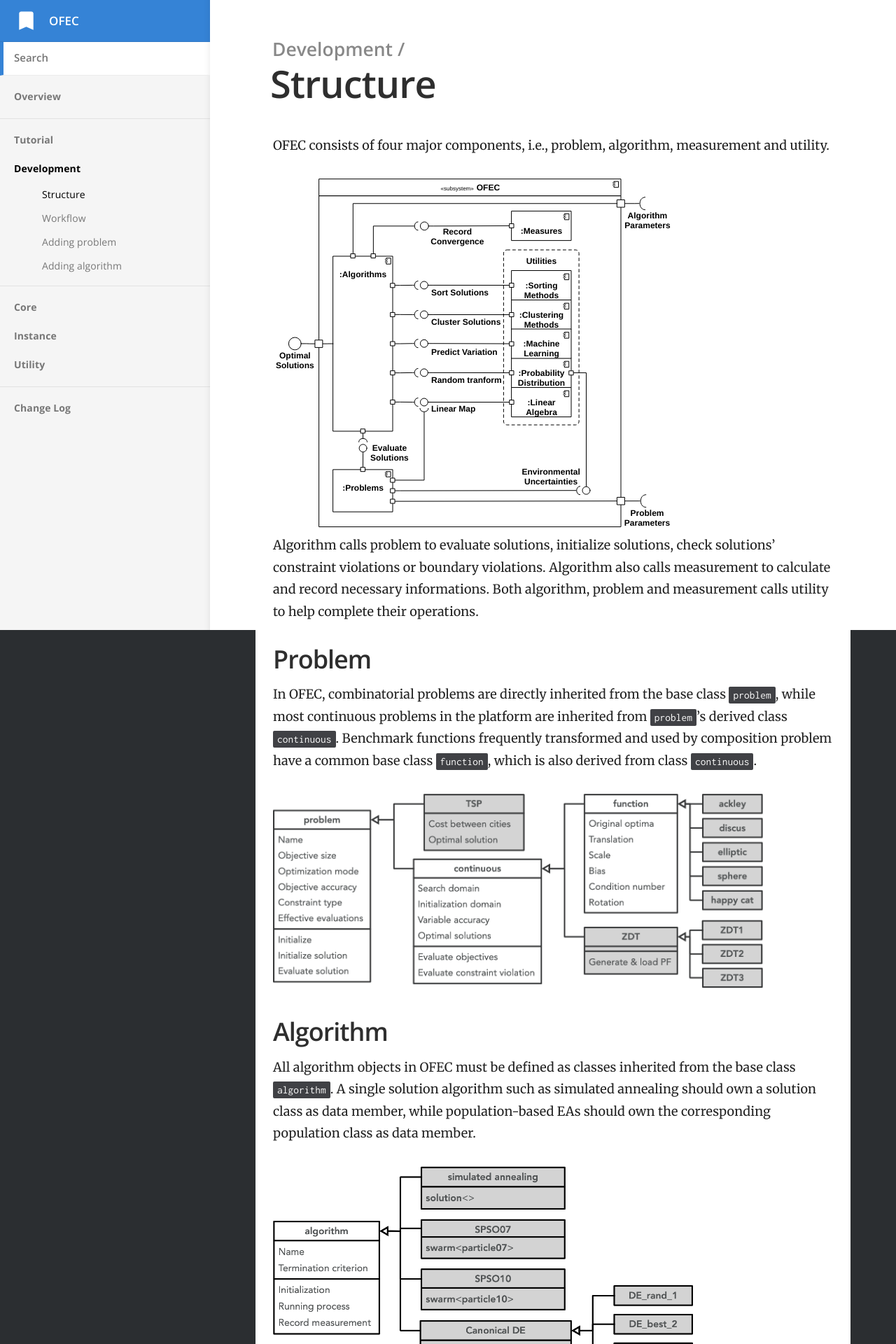
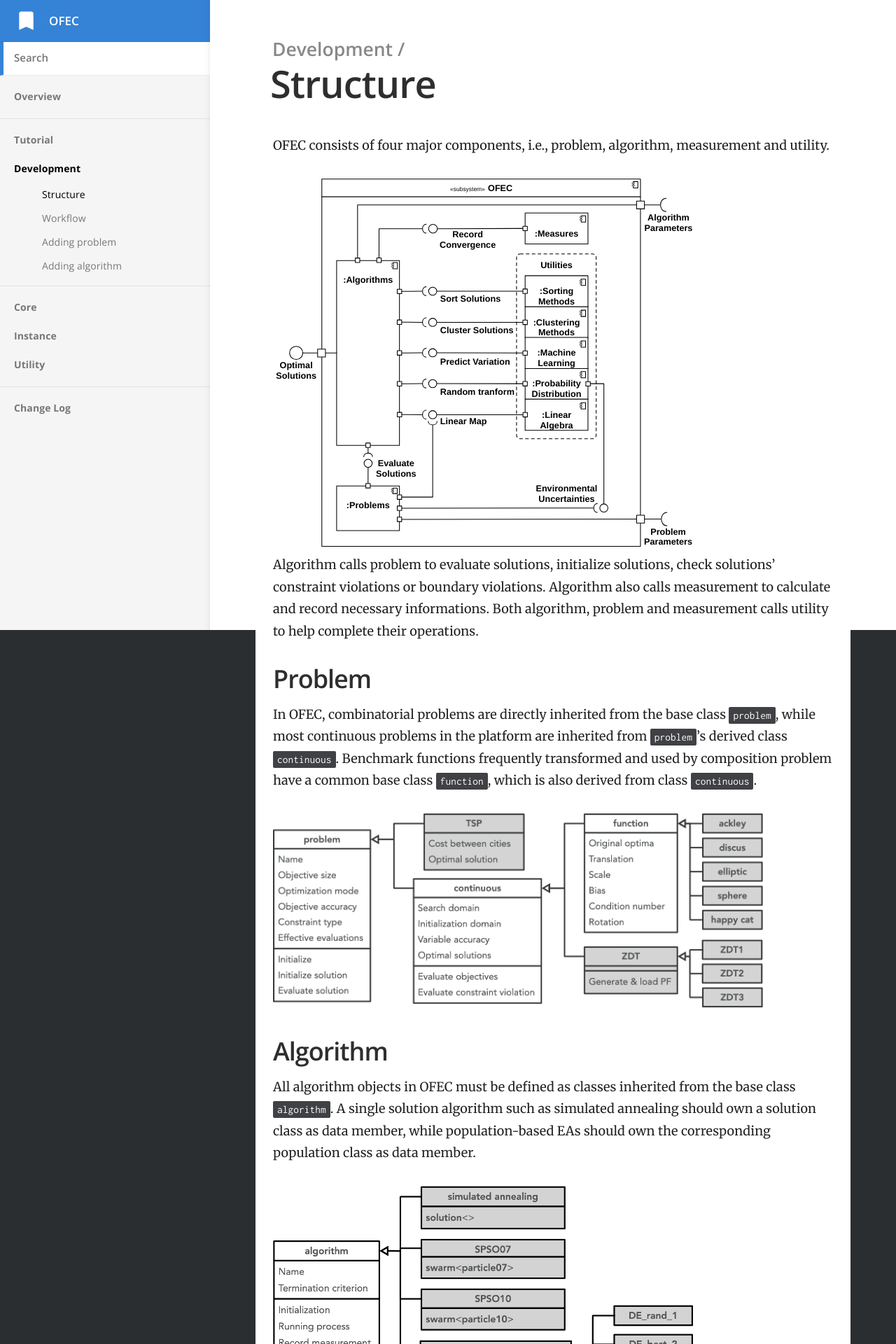
Before and after one commit to Changhe160/OFEC_Alpha_doc, a Jekyll site: the page built from _tutorials/Development/structure.md, in a window 1280 px wide. Shown: the top 1920 px of the page at 70% size. Built offline with Jekyll 4.4.1, drawn with Linux system fonts in a browser that asks for light colours.

Commit message:
Updated size of the component diagram.

```diff
--- a/_tutorials/Development/structure.md
+++ b/_tutorials/Development/structure.md
@@ -5,7 +5,7 @@ order: 1
 ---
 OFEC consists of four major components, i.e., problem, algorithm, measurement and utility.
 
-<object data="../../images/OFEC_component_diagram.svg" type="image/svg+xml"></object>
+<object data="../../images/OFEC_component_diagram.svg" type="image/svg+xml" width="600"></object>
 
 Algorithm calls problem to evaluate solutions, initialize solutions, check solutions' constraint violations or boundary violations. Algorithm also calls measurement to calculate and record necessary informations. Both algorithm, problem and measurement calls utility to help complete their operations.
 
```
